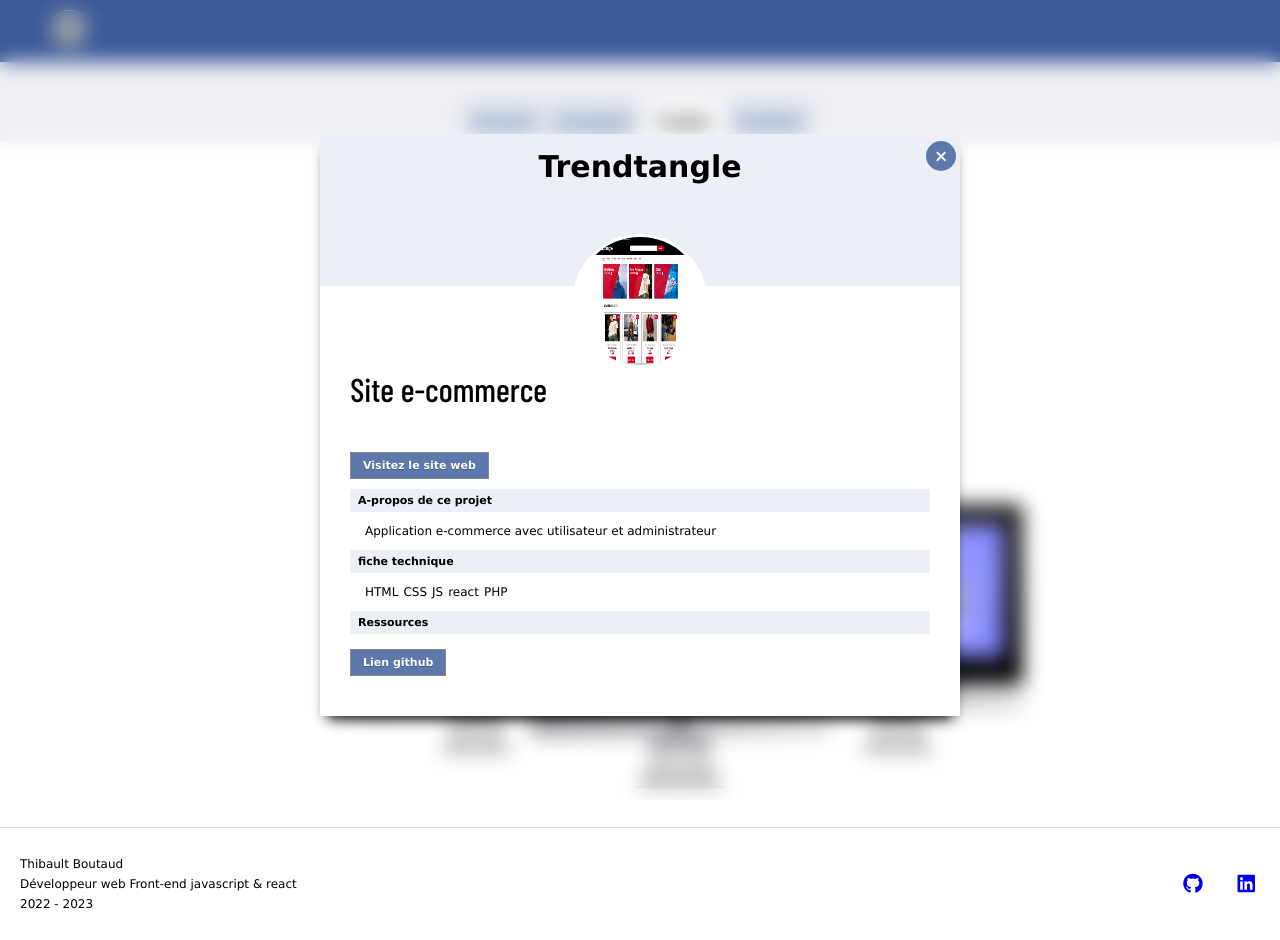
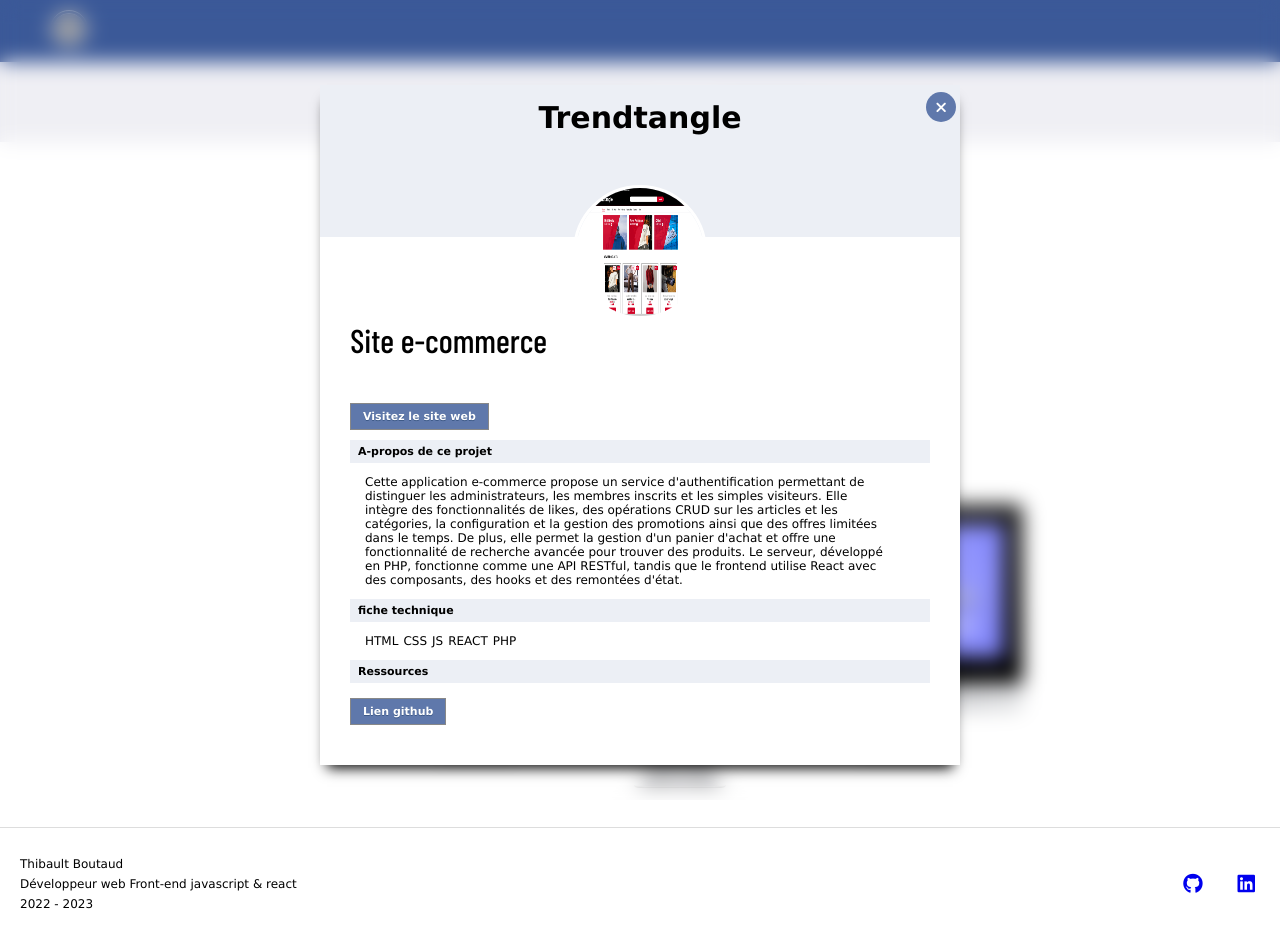
Before and after one commit to krommmm/portfolio, a React (Create React App) app: page /Portfolio in a window 1280 px wide. Both pictures are taken after a click on the picture 476 px from the left and 591 px from the top of the page. Built offline with nearby package versions, Linux system fonts and the light colour scheme; grey boxes are pictures that could not be loaded.

Commit message:
ajout all

```diff
--- a/src/pages/Portfolio.js
+++ b/src/pages/Portfolio.js
@@ -119,10 +119,10 @@
 					github: 'https://github.com/krommmm/trendtangle.git',
 					url: 'https://trendtangle.netlify.app/',
 					isSiteWebActive: true,
-					infoFr: `Application e-commerce avec utilisateur et administrateur `,
-					infoUk: `E-commerce application with users and administrators.`,
+					infoFr: `Cette application e-commerce propose un service d'authentification permettant de distinguer les administrateurs, les membres inscrits et les simples visiteurs. Elle intègre des fonctionnalités de likes, des opérations CRUD sur les articles et les catégories, la configuration et la gestion des promotions ainsi que des offres limitées dans le temps. De plus, elle permet la gestion d'un panier d'achat et offre une fonctionnalité de recherche avancée pour trouver des produits. Le serveur, développé en PHP, fonctionne comme une API RESTful, tandis que le frontend utilise React avec des composants, des hooks et des remontées d'état.`,
+					infoUk: `This e-commerce application offers an authentication service that distinguishes between administrators, registered members, and casual visitors. It includes features such as likes, CRUD operations on articles and categories, the configuration and management of promotions, as well as time-limited offers. Additionally, it allows for shopping cart management and provides an advanced search feature to find products. The server, developed in PHP, operates as a RESTful API, while the frontend uses React with components, hooks, and state lifting.`,
 				},
-				texte: ['HTML', 'CSS', 'JS', 'react', 'PHP'],
+				texte: ['HTML', 'CSS', 'JS', 'REACT', 'PHP'],
 			},
 			{
 				nomDuProjet: 'kasa',
--- a/src/styles/portfolio.css
+++ b/src/styles/portfolio.css
@@ -29,7 +29,7 @@
 	margin-left: 0px;
 }
 
-.bouton_presentation {}
+
 
 .bouton_presentation:hover {
 	filter: brightness(1.1);
@@ -189,8 +189,6 @@
 	padding-top: 10px;
 	text-transform: capitalize;
 }
-
-
 
 .miniatureModal {
 	width: 8rem;
```
